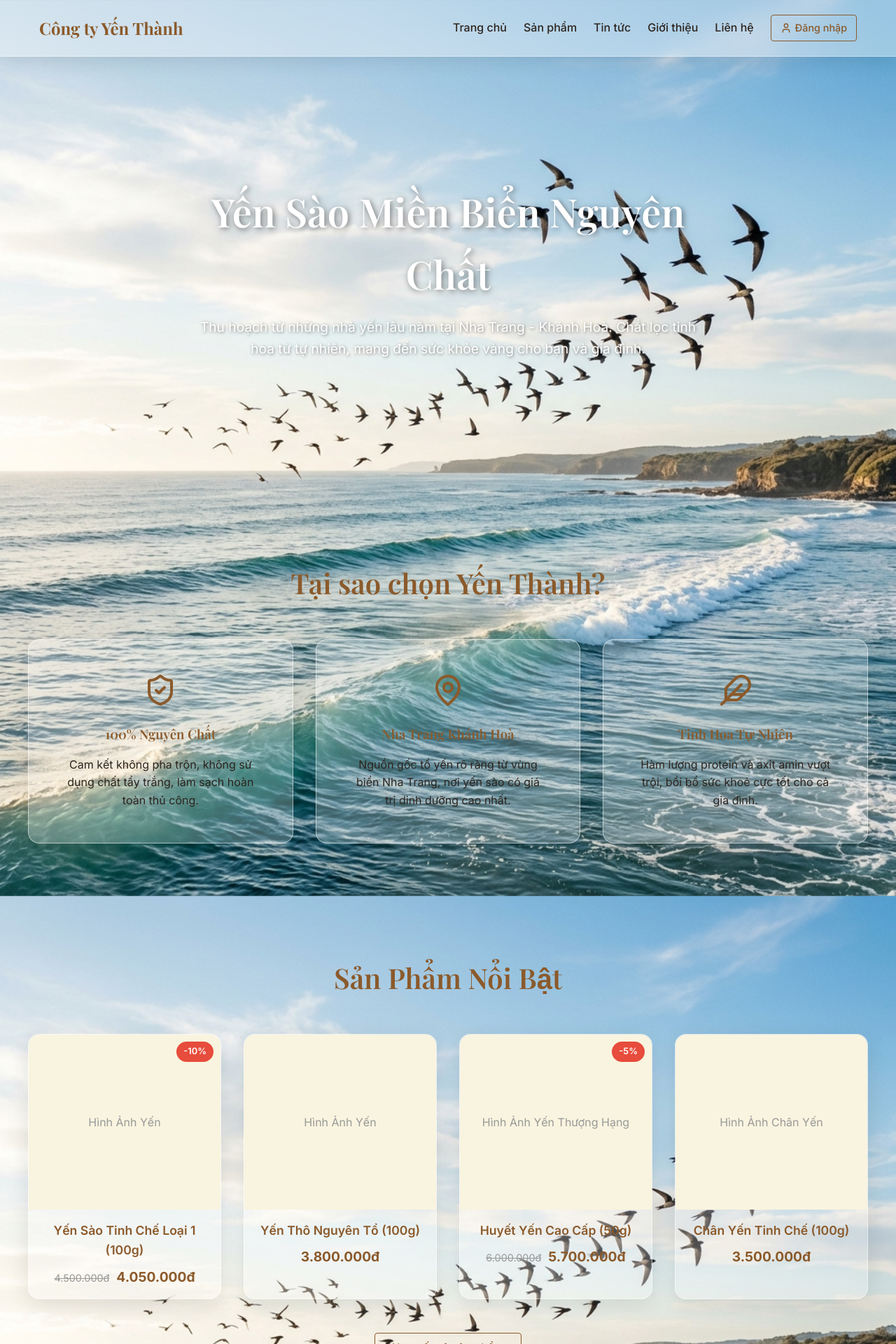
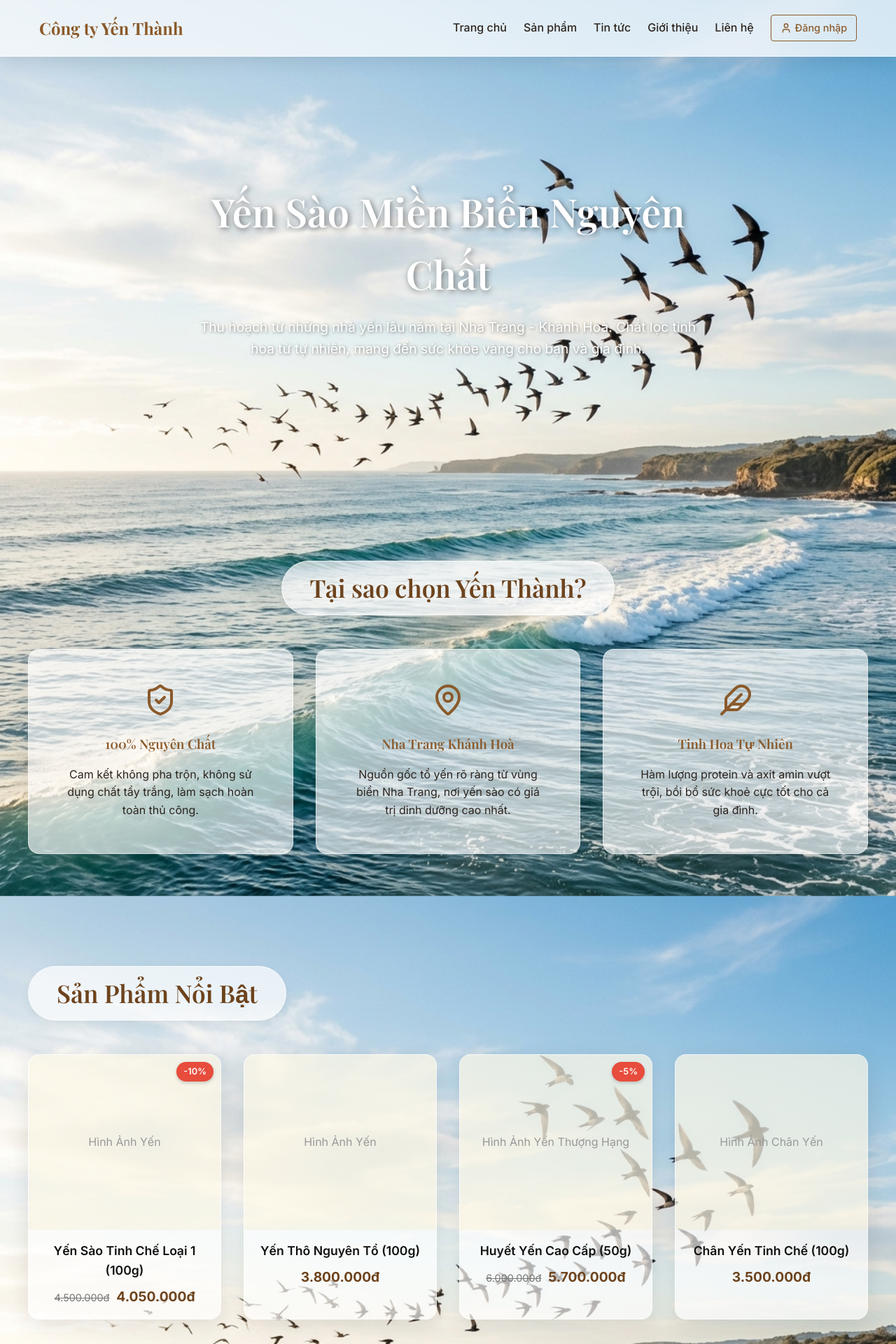
Before and after one commit to anhdungshopmaker/website-yen-sao, a Next.js app: page / in a window 1280 px wide. Shown: the top 1920 px of the page at 70% size. Built offline with nearby package versions, Linux system fonts and the light colour scheme; a web font is replaced by a local one.

Commit message:
Fix glassmorphism contrast for better text readability

```diff
--- a/src/app/page.js
+++ b/src/app/page.js
@@ -16,7 +16,9 @@ export default function Home() {
 
       {/* Unique Selling Proposition (USP) */}
       <section className={`container ${styles.section}`}>
-        <h2 className={styles.sectionTitle}>Tại sao chọn Yến Thành?</h2>
+        <div style={{ textAlign: 'center' }}>
+           <h2 className={styles.sectionTitle}>Tại sao chọn Yến Thành?</h2>
+        </div>
         <div className={styles.uspGrid}>
           <div className={styles.uspCard}>
             <ShieldCheck size={48} className={styles.uspIcon} />
--- a/src/app/page.module.css
+++ b/src/app/page.module.css
@@ -37,8 +37,17 @@
 
 .sectionTitle {
   text-align: center;
-  font-size: 2.5rem;
+  font-size: 2.2rem;
   margin-bottom: var(--spacing-2xl);
+  color: var(--color-primary-dark);
+  /* Bọc tiêu đề trong kính để không bị lẫn vào nền biển ngang */
+  display: inline-block;
+  background: rgba(255, 255, 255, 0.7);
+  backdrop-filter: blur(15px);
+  padding: 10px 40px;
+  border-radius: 50px;
+  border: 1px solid rgba(255, 255, 255, 0.6);
+  box-shadow: 0 4px 15px rgba(0,0,0,0.05);
 }
 
 .uspGrid {
@@ -49,7 +58,7 @@
 }
 
 .uspCard {
-  background: rgba(255, 255, 255, 0.25);
+  background: rgba(255, 255, 255, 0.65);
   backdrop-filter: blur(20px);
   -webkit-backdrop-filter: blur(20px);
   padding: var(--spacing-2xl);
@@ -62,8 +71,8 @@
 .uspCard:hover {
   transform: translateY(-5px);
   box-shadow: 0 12px 40px 0 rgba(0, 0, 0, 0.2);
-  background: rgba(255, 255, 255, 0.35);
-  border-color: rgba(255, 255, 255, 0.7);
+  background: rgba(255, 255, 255, 0.85);
+  border-color: rgba(255, 255, 255, 0.9);
 }
 
 .uspIcon {
@@ -79,7 +88,7 @@
 }
 
 .productCard {
-  background: rgba(255, 255, 255, 0.25);
+  background: rgba(255, 255, 255, 0.65);
   backdrop-filter: blur(20px);
   -webkit-backdrop-filter: blur(20px);
   border-radius: var(--radius-lg);
@@ -93,12 +102,12 @@
 .productCard:hover {
   box-shadow: 0 12px 40px 0 rgba(0, 0, 0, 0.2);
   transform: translateY(-5px);
-  background: rgba(255, 255, 255, 0.35);
+  background: rgba(255, 255, 255, 0.85);
 }
 
 .productImgBox {
   height: 250px;
-  background-color: var(--color-secondary-light);
+  background-color: rgba(238, 223, 163, 0.2); /* var(--color-secondary-light) but transparent */
   display: flex;
   align-items: center;
   justify-content: center;
@@ -121,6 +130,7 @@
   border-radius: 20px;
   font-weight: 600;
   font-size: 0.8rem;
+  box-shadow: 0 2px 5px rgba(0,0,0,0.2);
 }
 
 .productInfo {
@@ -132,17 +142,19 @@
   font-size: 1.1rem;
   margin-bottom: var(--spacing-sm);
   font-family: var(--font-inter);
+  color: #111;
+  font-weight: 600;
 }
 
 .productPrice {
-  color: var(--color-primary);
+  color: var(--color-primary-dark);
   font-weight: bold;
   font-size: 1.2rem;
 }
 
 .originalPrice {
   text-decoration: line-through;
-  color: #999;
+  color: #777;
   font-size: 0.9rem;
   margin-right: 10px;
 }
@@ -150,6 +162,10 @@
 .ctaWrapper {
   text-align: center;
   margin-top: var(--spacing-2xl);
+}
+.ctaWrapper .btn {
+  background: rgba(255, 255, 255, 0.8);
+  backdrop-filter: blur(10px);
 }
 
 /* Reviews */
@@ -160,7 +176,7 @@
 }
 
 .reviewCard {
-  background: rgba(255, 255, 255, 0.25);
+  background: rgba(255, 255, 255, 0.75);
   backdrop-filter: blur(20px);
   -webkit-backdrop-filter: blur(20px);
   border: 1px solid rgba(255, 255, 255, 0.5);
--- a/src/components/Footer.module.css
+++ b/src/components/Footer.module.css
@@ -1,8 +1,8 @@
 .footer {
-  background: rgba(255, 255, 255, 0.2);
+  background: rgba(255, 255, 255, 0.85);
   backdrop-filter: blur(20px);
   -webkit-backdrop-filter: blur(20px);
-  border-top: 1px solid rgba(255, 255, 255, 0.4);
+  border-top: 1px solid rgba(255, 255, 255, 0.6);
   padding: var(--spacing-3xl) 0 var(--spacing-lg);
   margin-top: var(--spacing-3xl);
   box-shadow: 0 -4px 30px rgba(0, 0, 0, 0.1);
--- a/src/components/Header.module.css
+++ b/src/components/Header.module.css
@@ -1,8 +1,8 @@
 .header {
-  background: rgba(255, 255, 255, 0.4);
-  backdrop-filter: blur(15px);
-  -webkit-backdrop-filter: blur(15px);
-  border-bottom: 1px solid rgba(255, 255, 255, 0.4);
+  background: rgba(255, 255, 255, 0.75);
+  backdrop-filter: blur(20px);
+  -webkit-backdrop-filter: blur(20px);
+  border-bottom: 1px solid rgba(255, 255, 255, 0.6);
   position: sticky;
   top: 0;
   z-index: 100;
```
